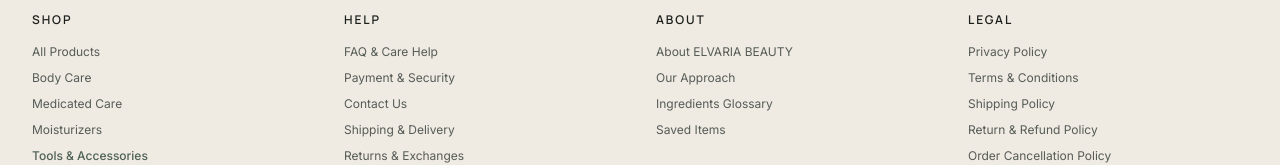
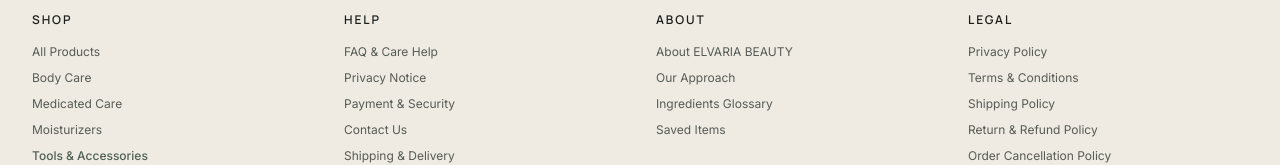
Before and after one commit to 35934it4-Shoaib/Elvaria-Beauty-LLC, a React (Vite) app: page / in a window 1280 px wide. Shown: the part 6975-7140 px from the top of the page. Built offline with nearby package versions, Linux system fonts and the light colour scheme; no server answers; a web font is replaced by a local one.

Commit message:
Update Footer.tsx

```diff
--- a/src/components/Footer.tsx
+++ b/src/components/Footer.tsx
@@ -135,6 +135,11 @@
                 </button>
               </li>
               <li>
+  <button onClick={() => onNavigate('/privacy-policy')} className="hover:text-[#4E6155] transition-colors text-left cursor-pointer">
+    Privacy Notice
+  </button>
+</li>
+              <li>
   <button onClick={() => onNavigate('/payment-security')} className="hover:text-[#4E6155] transition-colors text-left cursor-pointer">
     Payment & Security
   </button>
```
